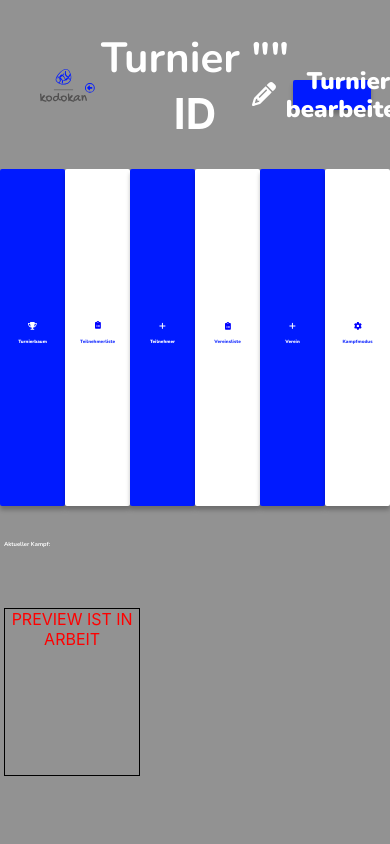
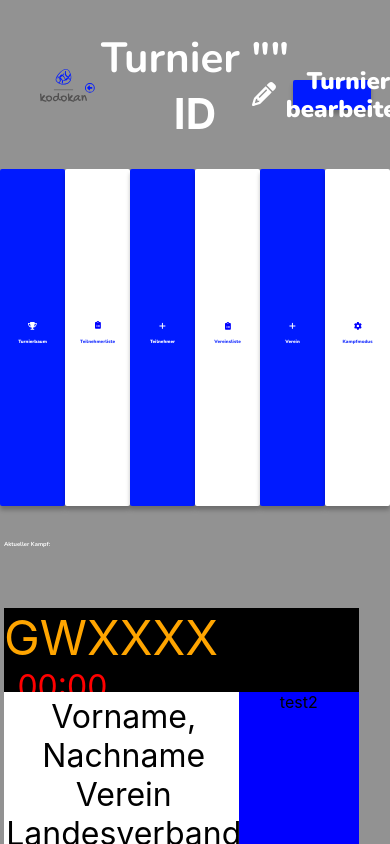
Before and after one commit to Rindersteak/JudoKampfFront, a React (Create React App) app: page /tournament-details/1 in a window 390 px wide. Shown: the top 844 px of the page. Built offline with nearby package versions, Linux system fonts and the light colour scheme; no server answers.

Commit message:
fighterDetails added to tournamentDetails (tbd)

```diff
--- a/src/Pages/Fight/FightDetails/FightDetails.css
+++ b/src/Pages/Fight/FightDetails/FightDetails.css
@@ -1,11 +1,10 @@
-.topContainer{
+.topContainer {
     display: flex;
     background-color: black;
-    width: 100%;
-    height: 50%
+    height: 50%;
   }
 
-.weightLabel{
+  .weightLabel {
     color: orange;
     font-size: 300%;
     display: flex;
@@ -32,7 +31,7 @@
     font-size: 300%;
   }
 
-.preliminaryRound{
+  .preliminaryRound {
     display: flex;
     color: orange;
     width: 34%;
@@ -43,7 +42,6 @@
 
   .main {
     display: flex;
-    height: 100%; /* oder eine feste Höhe */
   }
 
   .mainLeft {
@@ -58,49 +56,86 @@
     padding-bottom: 50%;
   }
 
-.mainLeftName{
+  .mainLeftName {
     margin-left: 1%;
     margin-top: 2%;
     font-size: 400%;
   }
 
-.mainLeftClub{
+  .mainLeftClub {
     margin-left: 1%;
     font-size: 350%;
   }
 
-.mainLeftLandesverband{
+  .mainLeftLandesverband {
     margin-left: 1%;
     font-size: 300%;
   }
 
-.points{
+  .points {
     display: flex;
     align-items: center;
     margin-top: 5%;
   }
 
-.pointLeft{
+  .pointLeft {
     display: 1;
     margin-left: 10%;
     font-size: 500%;
   }
 
-.pointRight{
+  .pointRight {
     flex: 1;
     width: 50%;
     font-size: 400%;
     margin-left: 20%;
   }
 
-.redCard{
+  .redCard {
     flex: 1;
     color: red;
     font-size: 500%;
   }
+
   .yellowCardOne,
-.yellowCardTwo{
+  .yellowCardTwo {
     flex: 1;
     color: yellow;
     font-size: 500%;
   }
+
+  /* Media Queries */
+
+  @media screen and (max-width: 768px) {
+    /* Adjust styles for screens up to 768px wide */
+    .topContainer {
+      flex-direction: column;
+    }
+    .timer,
+    .mainLeftName,
+    .mainLeftClub,
+    .mainLeftLandesverband,
+    .pointLeft,
+    .pointRight,
+    .redCard,
+    .yellowCardOne,
+    .preliminaryRound {
+      width: 100%;
+      left: 0;
+    }
+  }
+
+  @media screen and (max-width: 576px) {
+    /* Adjust styles for screens up to 576px wide */
+    .timer,
+    .mainLeftName,
+    .mainLeftClub,
+    .mainLeftLandesverband,
+    .pointLeft,
+    .pointRight,
+    .redCard,
+    .yellowCardOne,
+    .yellowCardTwo {
+      font-size: 200%;
+    }
+  }
--- a/src/Pages/Tournament/TournamentDetails/TournamentDetails.css
+++ b/src/Pages/Tournament/TournamentDetails/TournamentDetails.css
@@ -118,15 +118,25 @@
 
 .currentFightPreview {
   /* Aktueller Kampf: */
+  display: flex;
   position: absolute;
-  border: 1px solid;
+  text-align: center;
+  height: 20vh; /* Höhe in vh */
+  left: 1vw; /* Abstand zur linken Seite in vw */
+  top: calc(40vh + 25vh + 10vh + 5vh - 8vh); /* Abstand von den Cards Were der Cards usw. nötig! */
+}
+
+.previewTransparent{
+  display: flex;
   text-align: center;
   width: 35vw; /* Breite in vw */
   height: 20vh; /* Höhe in vh */
   left: 1vw; /* Abstand zur linken Seite in vw */
   top: calc(40vh + 25vh + 10vh + 5vh - 8vh); /* Abstand von den Cards Were der Cards usw. nötig! */
-  border-color: black;
-  color: red;
+}
+
+.previewTransparent:hover{
+  cursor: pointer;
 }
 
 .card-content {
--- a/src/Pages/Tournament/TournamentDetails/TournamentDetails.tsx
+++ b/src/Pages/Tournament/TournamentDetails/TournamentDetails.tsx
@@ -6,6 +6,7 @@ import { FontAwesomeIcon } from '@fortawesome/react-fontawesome';
 import { faClipboardList, faGear, faPencil, faPeopleArrows, faPlus, faTree, faTrophy } from '@fortawesome/free-solid-svg-icons';
 import { Tournament } from '../../../types';
 import Banner from '../../../Tools/Banner/Banner';
+import FighterDetails from '../../Fight/FightDetails/FightDetails'
 
 // Definition der Eigenschaften für die TournamentDetails-Komponente
 interface TournamentDetailsProps {
@@ -85,7 +86,11 @@ const TournamentDetails: React.FC<TournamentDetailsProps> = ({ onOpenFighterList
       </div>
       {/* Aktueller Kampf: Label anzeigen */}
       <div className="currentFightLabel">Aktueller Kampf:</div>
-      <div className="currentFightPreview">PREVIEW IST IN ARBEIT</div>
+      <div className="previewTransparent">
+        <div className="currentFightPreview">
+          <FighterDetails />
+        </div>
+      </div>
     </div>
   );
 
```
Lines whose indentation alone changed are shown as unchanged.
